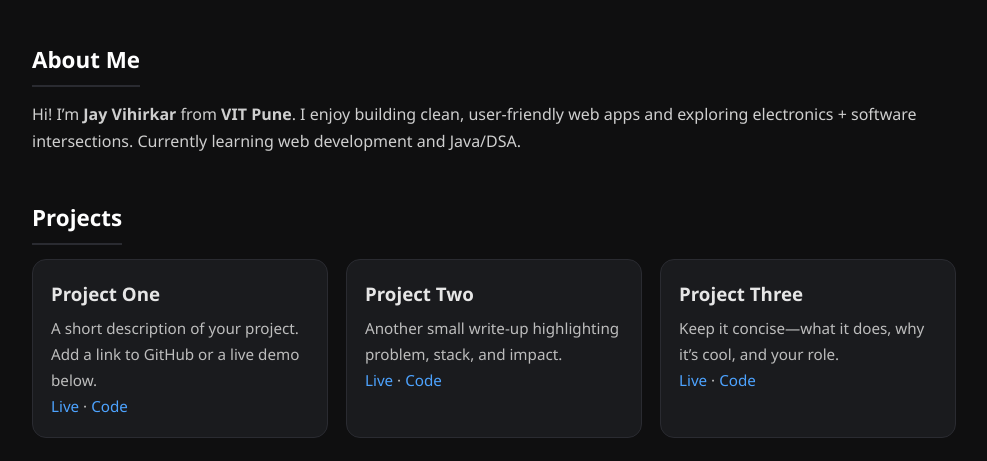
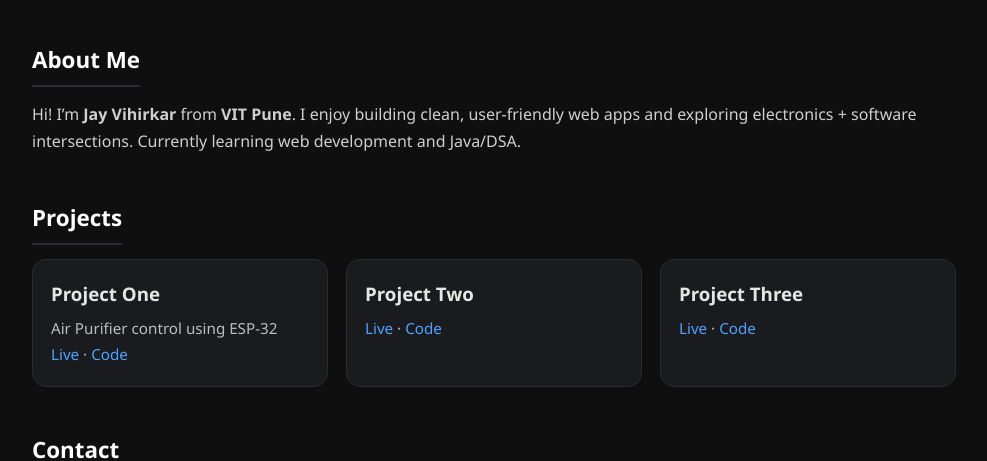
Before and after one commit to jayvihirkar/portfolio, a plain HTML site: page public/index.html in a window 1280 px wide. Shown: the part 348-809 px from the top of the page, without its empty margins (146-1133 px from the left). Drawn offline with Linux system fonts and the light colour scheme.

Commit message:
Update index.html

```diff
--- a/public/index.html
+++ b/public/index.html
@@ -76,17 +76,17 @@
       <div class="projects">
         <article class="card">
           <h3>Project One</h3>
-          <p>A short description of your project. Add a link to GitHub or a live demo below.</p>
-          <p class="links"><a href="#">Live</a> · <a href="#">Code</a></p>
+          <p>Air Purifier control using ESP-32</p>
+          <p class="links"><a href="https://airpurifier20.vercel.app/">Live</a> · <a href="https://github.com/jayvihirkar/edi">Code</a></p>
         </article>
         <article class="card">
           <h3>Project Two</h3>
-          <p>Another small write‑up highlighting problem, stack, and impact.</p>
+          <p></p>
           <p class="links"><a href="#">Live</a> · <a href="#">Code</a></p>
         </article>
         <article class="card">
           <h3>Project Three</h3>
-          <p>Keep it concise—what it does, why it’s cool, and your role.</p>
+          <p></p>
           <p class="links"><a href="#">Live</a> · <a href="#">Code</a></p>
         </article>
       </div>
```
